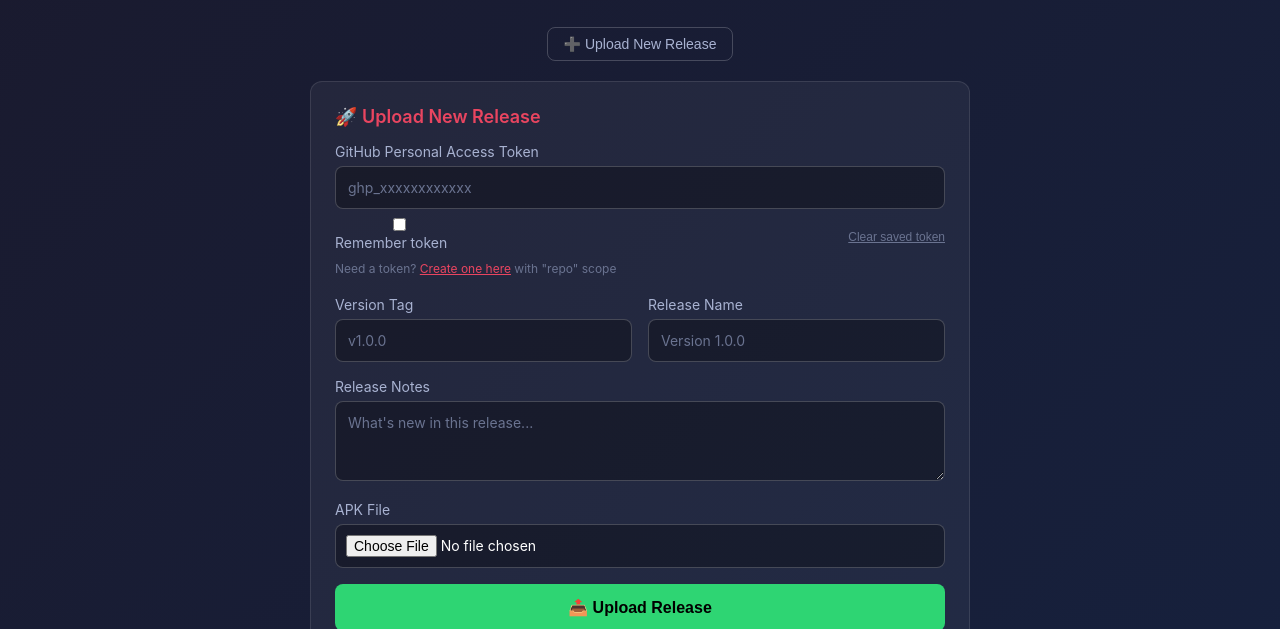
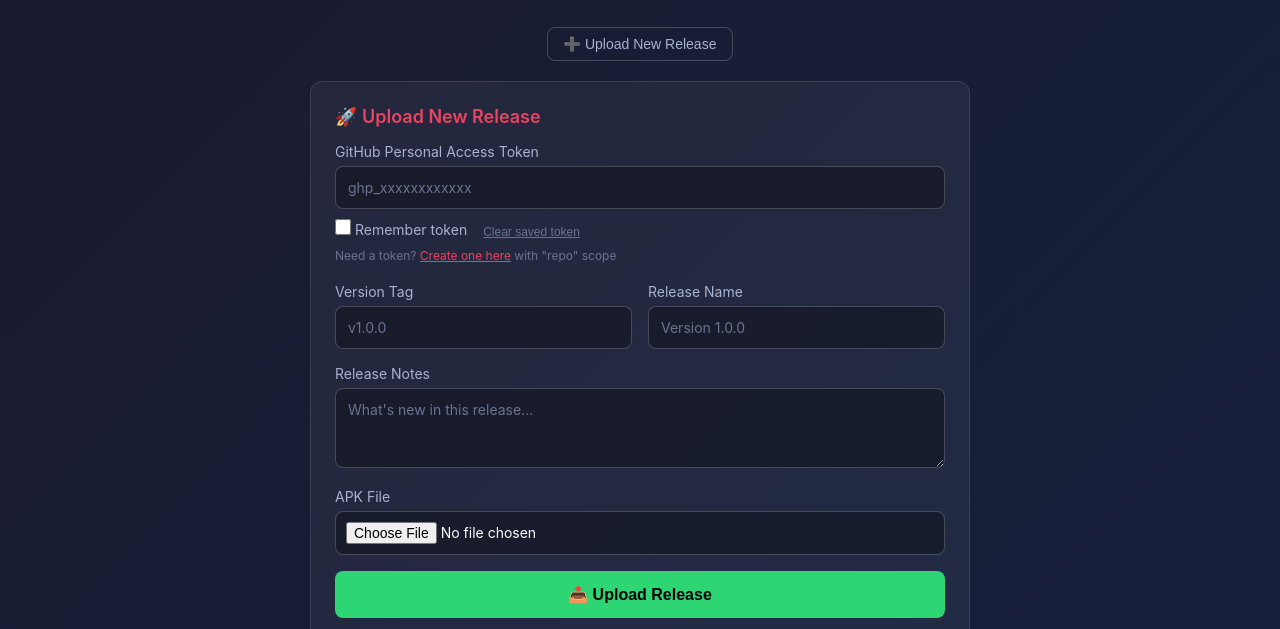
Before and after one commit to sendilb191/people-tracker-pages, a plain HTML site: page releases.html in a window 1280 px wide. Both pictures are taken after a click on the button "➕ Upload New Release". Shown: the part 171-800 px from the top of the page. Drawn offline with Linux system fonts and the light colour scheme; no server answers.

Commit message:
Fix token options alignment

```diff
--- a/css/releases.css
+++ b/css/releases.css
@@ -132,21 +132,25 @@
 .token-options {
   display: flex;
   align-items: center;
-  justify-content: space-between;
-  margin-top: 8px;
-  gap: 12px;
+  gap: 16px;
+  margin-top: 10px;
+  flex-wrap: wrap;
 }
 
 .checkbox-label {
-  display: flex;
+  display: inline-flex;
   align-items: center;
   gap: 6px;
   font-size: 13px;
   color: var(--color-text-muted);
   cursor: pointer;
+  margin: 0;
 }
 
 .checkbox-label input[type="checkbox"] {
+  width: 16px;
+  height: 16px;
+  margin: 0;
   cursor: pointer;
 }
 
```
